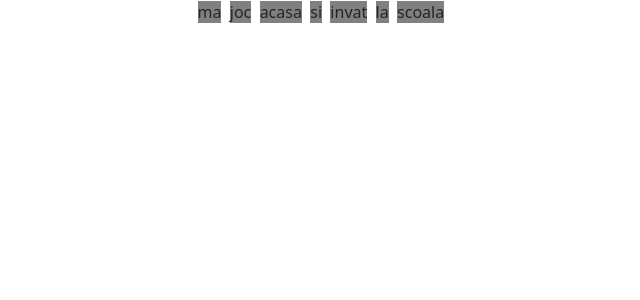
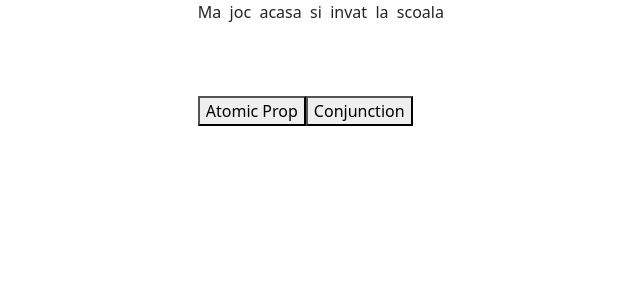
Before and after one commit to CalinTimofte/licenta, a React (Create React App) app: page / in a window 1280 px wide. Shown: the top 300 px of the page, without its empty margins (315-955 px from the left). Built offline with nearby package versions, Linux system fonts and the light colour scheme.

Commit message:
feature: Finishes Exercise 1

```diff
--- a/public/index.html
+++ b/public/index.html
@@ -29,6 +29,9 @@
     <link rel="stylesheet" href="https://cdnjs.cloudflare.com/ajax/libs/font-awesome/4.7.0/css/font-awesome.min.css">
     <title>React App</title>
   </head>
-  <body id="root">
+  <body>
+    <div id = "root">
+
+    </div>
   </body>
 </html>
--- a/src/Chapters/LP/Chapter2/Exercise1/Exercise1.js
+++ b/src/Chapters/LP/Chapter2/Exercise1/Exercise1.js
@@ -1,18 +1,11 @@
-import React, {useState} from "react";
+import React from "react";
 import SelectableText from "../SelectableText";
 
 export default function Exercise1(){
-    let [selectedText, changeSelectedText] = useState("");
-
-    function changeText(text){
-        changeSelectedText(text);
-    }
 
     return(
         <div>
-            <SelectableText words = "ma joc acasa si invat la scoala" sentenceHandler = {changeText}/>
-            <br/>
-            {selectedText}
+            <SelectableText inputWords = "Ma joc acasa si invat la scoala"/>
         </div>
     )
 }
--- a/src/Chapters/LP/Chapter2/SelectableText.js
+++ b/src/Chapters/LP/Chapter2/SelectableText.js
@@ -1,70 +1,150 @@
 import React, {useState} from "react";
 
-function SelectableWord({word, highlighted, inactive}){
+function SelectableWord({word, highlighted, inactive, hover}){
     let selectedStyle = {backgroundColor: "yellow"}
     let unselectedStytle = {}
     let inactiveStyle = {backgroundColor: "gray"}
+    let inactiveStyleWithHover = {backgroundColor: "gray", color: "red"}
 
     return(
-        <span style = {inactive? inactiveStyle: highlighted? selectedStyle : unselectedStytle}>{word}</span>
+        <span style = {inactive? hover? inactiveStyleWithHover: inactiveStyle: highlighted? selectedStyle : unselectedStytle}>{word}</span>
     )
 }
 
-function SelectableText({sentenceHandler, words}){
-    let [selectedText, changeSelectedText] = useState("");
-    let [clickedWords, modifyClickedWordsArr] = useState(words.split(" ").map(word => ({word: word, active: false, partOfSomething: true, partOf: null})))
+
+
+function SelectableText({inputWords}){
+    let [heighlightedText, changeHeighlightedText] = useState("");
+    let [words, modifyWordsArr] = useState(inputWords.split(" ").map(word => ({word: word, heighlighted: false, partOfSomething: false, partOf: null, hovering: false})))
+    let [partsCounter, changePartsCounter] = useState({props: 0, conjunctions: 0});
+    let [hoveringBUtton, changeHoveringButtonState] = useState(false);
+
+    let incProps = () => (changePartsCounter(partsCounter => ({...partsCounter, props: partsCounter.props + 1})))
+    let incConjunctions = () => (changePartsCounter(partsCounter => ({...partsCounter, conjunctions: partsCounter.conjunctions + 1})))
 
     function recompileSelection(){
-        changeSelectedText("");
-        sentenceHandler("");
-        clickedWords.forEach((word, index) => {
-                if(word.active){
-                    changeSelectedText(selectedText => selectedText += clickedWords[index].word);
-                    changeSelectedText(selectedText => {let s = selectedText += " "; sentenceHandler(s); return s;});
+        changeHeighlightedText("");
+        words.forEach((word, index) => {
+                if(word.heighlighted){
+                    changeHeighlightedText(heighlightedText => heighlightedText += words[index].word + " ");
                 }
             })
     }
 
-    function selectClickedWords(index){
-        let newActiveArr = [...clickedWords]
-        newActiveArr[index].active = !(newActiveArr[index].active)
-        modifyClickedWordsArr(newActiveArr)
+    function toggleHeighlightWord(index){
+        let newActiveArr = [...words]
+        newActiveArr[index].heighlighted = !(newActiveArr[index].heighlighted)
+        modifyWordsArr(newActiveArr)
         recompileSelection()
     }
 
-    function toggleClickedWords(index){
-        let newActiveArr = [...clickedWords]
+    function togglePartOfSomethingWord(index){
+        let newActiveArr = [...words]
         newActiveArr[index].partOfSomething = !(newActiveArr[index].partOfSomething)
-        modifyClickedWordsArr(newActiveArr)
-        recompileSelection()
+        modifyWordsArr(newActiveArr)
     }
 
-    let returnWordWithStyle = (wordObj) => (<><SelectableWord word= {wordObj.word} highlighted = {wordObj.active} inactive = {wordObj.partOfSomething}/> &nbsp;</>)
+    function atributePartToWord(index, part, partType){
+        let newActiveArr = [...words]
+        newActiveArr[index].partOf = part
+        newActiveArr[index].partType = partType
+        modifyWordsArr(newActiveArr)
+    }
+
+    let returnWordWithStyle = (wordObj) => (<><SelectableWord word= {wordObj.word} highlighted = {wordObj.heighlighted} inactive = {wordObj.partOfSomething} hover = {wordObj.hovering}/> &nbsp;</>)
 
     let activeWord = (wordObj, index) => (
         <span
         key = {index}
-        onClick = {() => {selectClickedWords(index)}}>
+        onClick = {() => {toggleHeighlightWord(index)}}>
             {returnWordWithStyle(wordObj)}
         </span>
     )
+
+    let getHoverText = (index) => ("Double click to disable; Part of " + words[index].partOf)
+
+    let disablePart = (part) => {
+        words.forEach((word, index) => {
+            if (word.partOf === part){
+                togglePartOfSomethingWord(index);
+                atributePartToWord(index, null, null);
+            }
+        })
+    }
+
+    let triggerHoverForPart = (part, hoverValue) => {
+        let indexArr = [];
+        words.forEach((word, index) => {
+            if (word.partOf === part){
+                indexArr.push(index);
+            }
+        })
+        let newWords = [...words];
+        indexArr.forEach((i) => {newWords[i].hovering = hoverValue})
+        modifyWordsArr(newWords);
+    }
 
     let inactiveWord = (wordObj, index) => (<span
         key = {index}
         data-bs-toggle="tooltip"
         data-bs-placement="bottom"
-        title= "Double click to disable; Part of prop1"
-        onDoubleClick = {() => {toggleClickedWords(index)}}
+        title= {getHoverText(index)}
+        onMouseEnter = {() => {triggerHoverForPart(wordObj.partOf, true)}}
+        onMouseLeave = {() => {triggerHoverForPart(wordObj.partOf, false)}}
+        onDoubleClick = {() => {disablePart(wordObj.partOf)}}
         >{returnWordWithStyle(wordObj)}</span>
     )
 
     let returnWord = (wordObj, index) => (wordObj.partOfSomething? inactiveWord(wordObj, index) : activeWord(wordObj, index))
 
+    let getPart = (part) => {
+        if (part === "prop"){
+            incProps();
+            return "prop" + String(partsCounter.props)
+        }
+        else if (part === "conjunction"){
+            incConjunctions();
+            return "conjunction" + String(partsCounter.conjunctions)
+        }
+    }
+
+    let selectPartForHeighlightedText = (partType) => {
+        let part = getPart(partType);
+        words.forEach((word, index) => {
+                if(word.heighlighted){
+                    togglePartOfSomethingWord(index);
+                    atributePartToWord(index, part, partType);
+                    toggleHeighlightWord(index);
+                }
+            })
+    }
+
+    let buttonFunc = (buttonComponent) => (
+        <button
+        onMouseEnter = {() => changeHoveringButtonState(true)}
+        onMouseLeave = {() => changeHoveringButtonState(false)}
+        onClick = {() => selectPartForHeighlightedText(buttonComponent)}
+        >
+            {buttonComponent === "prop"? "Atomic Prop": "Conjunction"}
+        </button>
+    )
+
     return(
         <div>
-            {clickedWords.map(
+        <div>
+            {words.map(
                 (wordObj, index) => (returnWord(wordObj, index))
                 )}
+        </div>
+        <br/>
+
+        <span style = {hoveringBUtton? {border: "thick solid yellow"} : {}}>{heighlightedText}</span>
+        <br/><br/>
+
+        <div>
+            {buttonFunc("prop")}
+            {buttonFunc("conjunction")}
+        </div>
         </div>
     )
 
--- a/src/index.css
+++ b/src/index.css
@@ -1,3 +1,7 @@
+html, body, #root, #root>div {
+    height: 100%
+  }
+
 #root, .chapters,.content, .subchapters{
     display: flex;
     align-items: center;
```
